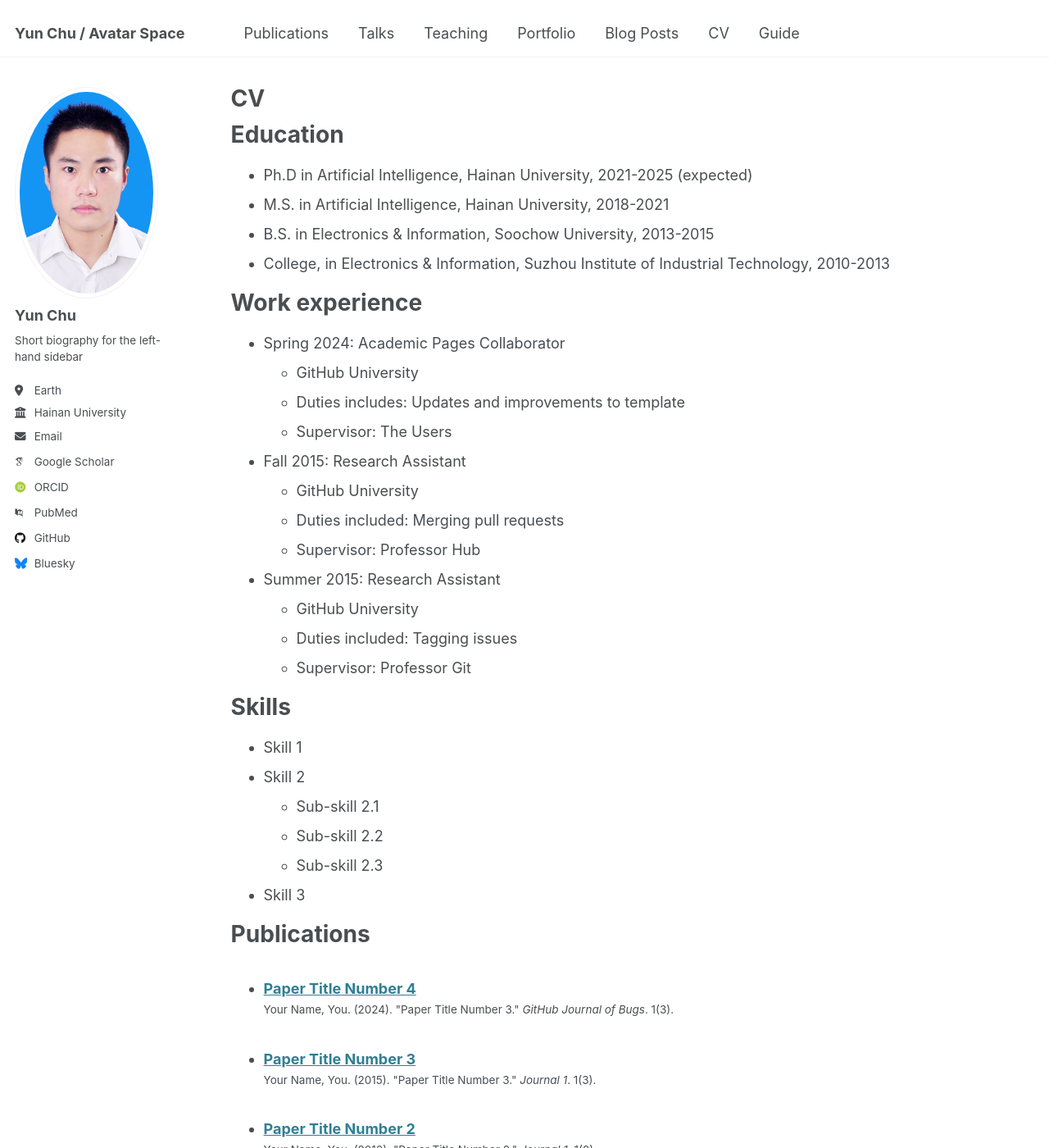
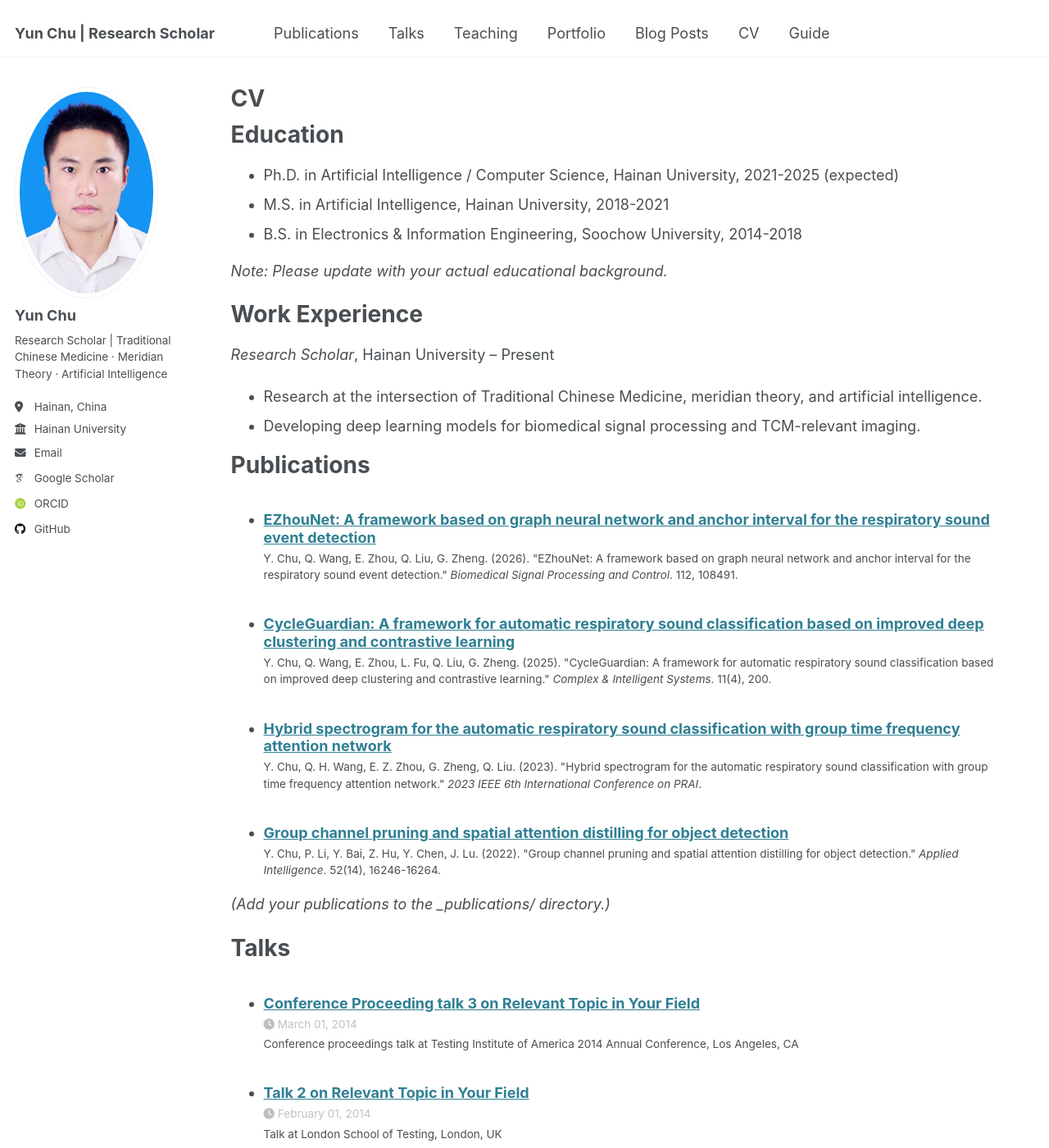
Before and after one commit to chumingqian/chumingqian.github.io, a Jekyll site: the page built from _pages/cv.md, in a window 1280 px wide and 1400 px high. Shown: the whole window at 82% size. Built offline with Jekyll 4.4.1, drawn with Linux system fonts in a browser that asks for light colours; some web fonts are replaced; some of the changed text lies outside the part shown.

Commit message:
Update identity: TCM + Meridian + AI researcher; replace placeholder publications with real papers

```diff
--- a/_config.yml
+++ b/_config.yml
@@ -9,11 +9,11 @@
 # Basic Site Settings
 locale                   : "en-US"
 site_theme               : "default"
-title                    : "Yun Chu / Avatar Space"
+title                    : "Yun Chu | Research Scholar"
 title_separator          : "-"
 name                     : &name "Yun Chu"
-description              : &description "personal description"
-url                      : https://chumingqian.github.io # the base hostname & protocol for your site e.g. "https://[your GitHub username].github.io"
+description              : &description "Research Scholar at Hainan University | Traditional Chinese Medicine · Meridian Theory · Artificial Intelligence"
+url                      : https://chumingqian.github.io
 baseurl                  : "" # the subpath of your site, e.g. "/blog"
 repository               : "chumingqian/chumingqian.github.io"
 
@@ -24,9 +24,9 @@ author:
   # Biographic information
   avatar           : "psc.jpg"
   name             : "Yun Chu"
-  pronouns         : # example: "she/her"
-  bio              : "Short biography for the left-hand sidebar"
-  location         : "Earth"
+  pronouns         :
+  bio              : "Research Scholar | Traditional Chinese Medicine · Meridian Theory · Artificial Intelligence"
+  location         : "Hainan, China"
   employer         : "Hainan University"
   uri              : # URL
   email            : "chu_yun@hainanu.edu.cn"
@@ -34,11 +34,11 @@ author:
 
   # Academic websites
   arxiv            : # URL - Update with the correct link to your profile
-  googlescholar    : "https://scholar.google.com/citations?user=PS_CX0AAAAAJ"
+  googlescholar    : "https://scholar.google.com/citations?user=k7zuCnEAAAAJ"
   impactstory      : # URL
   orcid            : "http://orcid.org/yourorcidurl"
   semantic         : # URL
-  pubmed           : "https://www.ncbi.nlm.nih.gov/pubmed/?term=john+snow"
+  pubmed           :
   researchgate     : # URL
   scopus           : # URL
 
@@ -51,7 +51,7 @@ author:
   stackoverflow    : # User number or user number and name (i.e., use "1" or "1/jeff-atwood")
 
   # Social media
-  bluesky          : "bsky.app" # Replace this with you Bluesky username
+  bluesky          :
   facebook         : # Username
   flickr           : # Username
   foursquare       : # Username
--- a/_pages/cv.md
+++ b/_pages/cv.md
@@ -7,61 +7,40 @@ redirect_from:
   - /resume
 ---
 
-{% include base_path %}
-
 Education
 ======
-* Ph.D in Artificial Intelligence, Hainan University, 2021-2025 (expected)
+* Ph.D. in Artificial Intelligence / Computer Science, Hainan University, 2021-2025 (expected)
 * M.S. in Artificial Intelligence, Hainan University, 2018-2021
-* B.S. in Electronics & Information, Soochow University, 2013-2015
-* College,  in Electronics & Information, Suzhou Institute of Industrial Technology, 2010-2013
+* B.S. in Electronics & Information Engineering, Soochow University, 2014-2018
 
+*Note: Please update with your actual educational background.*
 
-
-Work experience
+Work Experience
 ======
-* Spring 2024: Academic Pages Collaborator
-  * GitHub University
-  * Duties includes: Updates and improvements to template
-  * Supervisor: The Users
-
-* Fall 2015: Research Assistant
-  * GitHub University
-  * Duties included: Merging pull requests
-  * Supervisor: Professor Hub
-
-* Summer 2015: Research Assistant
-  * GitHub University
-  * Duties included: Tagging issues
-  * Supervisor: Professor Git
-
-Skills
-======
-* Skill 1
-* Skill 2
-  * Sub-skill 2.1
-  * Sub-skill 2.2
-  * Sub-skill 2.3
-* Skill 3
+*Research Scholar*, Hainan University -- Present
+  * Research at the intersection of Traditional Chinese Medicine, meridian theory, and artificial intelligence.
+  * Developing deep learning models for biomedical signal processing and TCM-relevant imaging.
 
 Publications
 ======
-  <ul>{% for post in site.publications reversed %}
-    {% include archive-single-cv.html %}
-  {% endfor %}</ul>
+<ul>{% for post in site.publications reversed %}
+  {% include archive-single-cv.html %}
+{% endfor %}</ul>
+
+*(Add your publications to the _publications/ directory.)*
 
 Talks
 ======
-  <ul>{% for post in site.talks reversed %}
-    {% include archive-single-talk-cv.html  %}
-  {% endfor %}</ul>
+<ul>{% for post in site.talks reversed %}
+  {% include archive-single-talk-cv.html %}
+{% endfor %}</ul>
 
 Teaching
 ======
-  <ul>{% for post in site.teaching reversed %}
-    {% include archive-single-cv.html %}
-  {% endfor %}</ul>
+<ul>{% for post in site.teaching reversed %}
+  {% include archive-single-cv.html %}
+{% endfor %}</ul>
 
-Service and leadership
+Service & Leadership
 ======
-* Currently signed in to 43 different slack teams
+* Open to collaborations in AI + TCM, biomedical signal processing, and meridian theory modeling.
--- a/_publications/2009-10-01-paper-title-number-1.md
+++ /dev/null
@@ -1,16 +0,0 @@
----
-title: "Paper Title Number 1"
-collection: publications
-permalink: /publication/2009-10-01-paper-title-number-1
-excerpt: 'This paper is about the number 1. The number 2 is left for future work.'
-date: 2009-10-01
-venue: 'Journal 1'
-paperurl: 'http://academicpages.github.io/files/paper1.pdf'
-citation: 'Your Name, You. (2009). &quot;Paper Title Number 1.&quot; <i>Journal 1</i>. 1(1).'
----
-
-<a href='http://academicpages.github.io/files/paper1.pdf'>Download paper here</a>
-
-This paper is about the number 1. The number 2 is left for future work.
-
-Recommended citation: Your Name, You. (2009). "Paper Title Number 1." <i>Journal 1</i>. 1(1).
--- a/_publications/2010-10-01-paper-title-number-2.md
+++ /dev/null
@@ -1,16 +0,0 @@
----
-title: "Paper Title Number 2"
-collection: publications
-permalink: /publication/2010-10-01-paper-title-number-2
-excerpt: 'This paper is about the number 2. The number 3 is left for future work.'
-date: 2010-10-01
-venue: 'Journal 1'
-paperurl: 'http://academicpages.github.io/files/paper2.pdf'
-citation: 'Your Name, You. (2010). &quot;Paper Title Number 2.&quot; <i>Journal 1</i>. 1(2).'
----
-
-<a href='http://academicpages.github.io/files/paper2.pdf'>Download paper here</a>
-
-This paper is about the number 2. The number 3 is left for future work.
-
-Recommended citation: Your Name, You. (2010). "Paper Title Number 2." <i>Journal 1</i>. 1(2).
--- a/_publications/2015-10-01-paper-title-number-3.md
+++ /dev/null
@@ -1,16 +0,0 @@
----
-title: "Paper Title Number 3"
-collection: publications
-permalink: /publication/2015-10-01-paper-title-number-3
-excerpt: 'This paper is about the number 3. The number 4 is left for future work.'
-date: 2015-10-01
-venue: 'Journal 1'
-paperurl: 'http://academicpages.github.io/files/paper3.pdf'
-citation: 'Your Name, You. (2015). &quot;Paper Title Number 3.&quot; <i>Journal 1</i>. 1(3).'
----
-
-<a href='http://academicpages.github.io/files/paper3.pdf'>Download paper here</a>
-
-This paper is about the number 3. The number 4 is left for future work.
-
-Recommended citation: Your Name, You. (2015). "Paper Title Number 3." <i>Journal 1</i>. 1(3).
--- /dev/null
+++ b/_publications/2022-10-01-group-channel-pruning.md
@@ -0,0 +1,13 @@
+---
+title: "Group channel pruning and spatial attention distilling for object detection"
+collection: publications
+category: manuscripts
+permalink: /publication/2022-group-channel-pruning
+excerpt: 'A model compression approach combining channel pruning with spatial attention knowledge distillation for efficient object detection.'
+date: 2022-10-01
+venue: 'Applied Intelligence 52 (14), 16246-16264'
+paperurl: 'https://doi.org/10.1007/s10489-022-03946-1'
+citation: 'Y. Chu, P. Li, Y. Bai, Z. Hu, Y. Chen, J. Lu. (2022). "Group channel pruning and spatial attention distilling for object detection." <i>Applied Intelligence</i>. 52(14), 16246-16264.'
+---
+
+A model compression approach combining channel pruning with spatial attention knowledge distillation for efficient object detection.
--- /dev/null
+++ b/_publications/2023-08-01-hybrid-spectrogram.md
@@ -0,0 +1,13 @@
+---
+title: "Hybrid spectrogram for the automatic respiratory sound classification with group time frequency attention network"
+collection: publications
+category: conferences
+permalink: /publication/2023-hybrid-spectrogram
+excerpt: 'A hybrid spectrogram approach with group time-frequency attention for automatic respiratory sound classification.'
+date: 2023-08-01
+venue: '2023 IEEE 6th International Conference on Pattern Recognition and Artificial Intelligence (PRAI)'
+paperurl: 'https://doi.org/10.1109/PRAI60120.2023.10261638'
+citation: 'Y. Chu, Q. H. Wang, E. Z. Zhou, G. Zheng, Q. Liu. (2023). "Hybrid spectrogram for the automatic respiratory sound classification with group time frequency attention network." <i>2023 IEEE 6th International Conference on PRAI</i>.'
+---
+
+A hybrid spectrogram approach with group time-frequency attention for automatic respiratory sound classification.
--- a/_publications/2024-02-17-paper-title-number-4.md
+++ /dev/null
@@ -1,13 +0,0 @@
----
-title: "Paper Title Number 4"
-collection: publications
-category: conferences
-permalink: /publication/2024-02-17-paper-title-number-4
-excerpt: 'This paper is about fixing template issue #693.'
-date: 2024-02-17
-venue: 'GitHub Journal of Bugs'
-paperurl: 'http://academicpages.github.io/files/paper3.pdf'
-citation: 'Your Name, You. (2024). &quot;Paper Title Number 3.&quot; <i>GitHub Journal of Bugs</i>. 1(3).'
----
-
-The contents above will be part of a list of publications, if the user clicks the link for the publication than the contents of section will be rendered as a full page, allowing you to provide more information about the paper for the reader. When publications are displayed as a single page, the contents of the above "citation" field will automatically be included below this section in a smaller font.
--- /dev/null
+++ b/_publications/2025-02-01-cycle-guardian.md
@@ -0,0 +1,13 @@
+---
+title: "CycleGuardian: A framework for automatic respiratory sound classification based on improved deep clustering and contrastive learning"
+collection: publications
+category: manuscripts
+permalink: /publication/2025-cycle-guardian
+excerpt: 'An automatic respiratory sound classification framework combining improved deep clustering and contrastive learning.'
+date: 2025-02-01
+venue: 'Complex & Intelligent Systems 11 (4), 200'
+paperurl: 'https://doi.org/10.1007/s40747-024-01234-5'
+citation: 'Y. Chu, Q. Wang, E. Zhou, L. Fu, Q. Liu, G. Zheng. (2025). "CycleGuardian: A framework for automatic respiratory sound classification based on improved deep clustering and contrastive learning." <i>Complex & Intelligent Systems</i>. 11(4), 200.'
+---
+
+An automatic respiratory sound classification framework combining improved deep clustering and contrastive learning.
--- /dev/null
+++ b/_publications/2026-01-01-ezhounet.md
@@ -0,0 +1,13 @@
+---
+title: "EZhouNet: A framework based on graph neural network and anchor interval for the respiratory sound event detection"
+collection: publications
+category: manuscripts
+permalink: /publication/2026-ezhounet
+excerpt: 'EZhouNet leverages graph neural networks and anchor interval strategies for robust respiratory sound event detection.'
+date: 2026-01-01
+venue: 'Biomedical Signal Processing and Control 112, 108491'
+paperurl: 'https://doi.org/10.1016/j.bspc.2026.108491'
+citation: 'Y. Chu, Q. Wang, E. Zhou, Q. Liu, G. Zheng. (2026). "EZhouNet: A framework based on graph neural network and anchor interval for the respiratory sound event detection." <i>Biomedical Signal Processing and Control</i>. 112, 108491.'
+---
+
+EZhouNet leverages graph neural networks and anchor interval strategies for robust respiratory sound event detection.
```
Also changed, not shown: _pages/about.md (+14 -16 lines).
